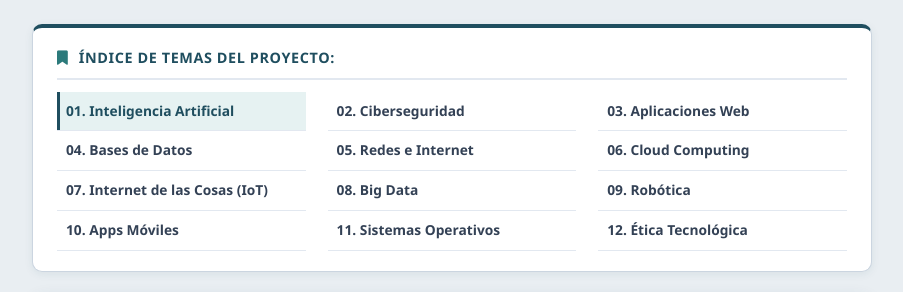
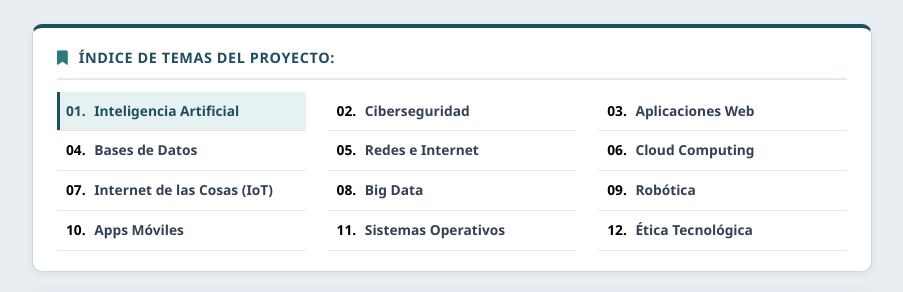
Before and after one commit to bagp060304G/pagina-digital, a plain HTML site: page index.html in a window 1280 px wide. Shown: the top 292 px of the page, without its empty margins (188-1091 px from the left). Drawn offline with Linux system fonts and the light colour scheme.

Commit message:
Update estilos.css

```diff
--- a/estilos.css
+++ b/estilos.css
@@ -61,7 +61,11 @@ body {
     border-left: 3px solid transparent;
 }
 
-
+.menu-link strong {
+    color: #000000;
+    margin-right: 5px;
+    font-weight: 700;
+}
 
 .menu-link:hover {
     background-color: #f1f7f8;
```
